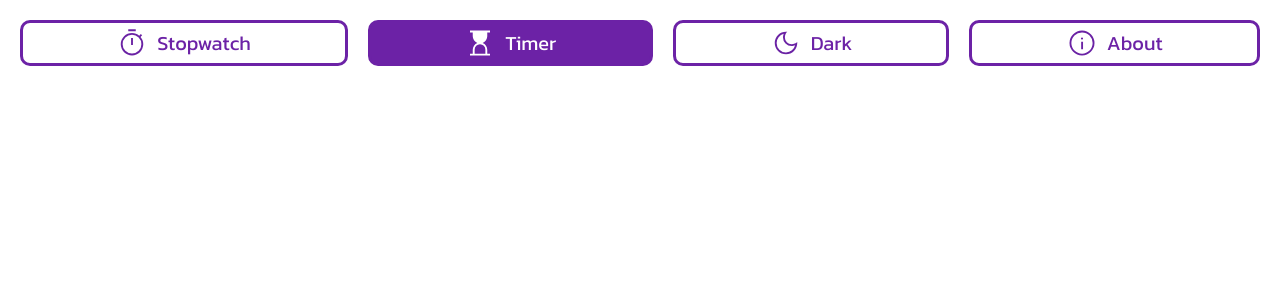
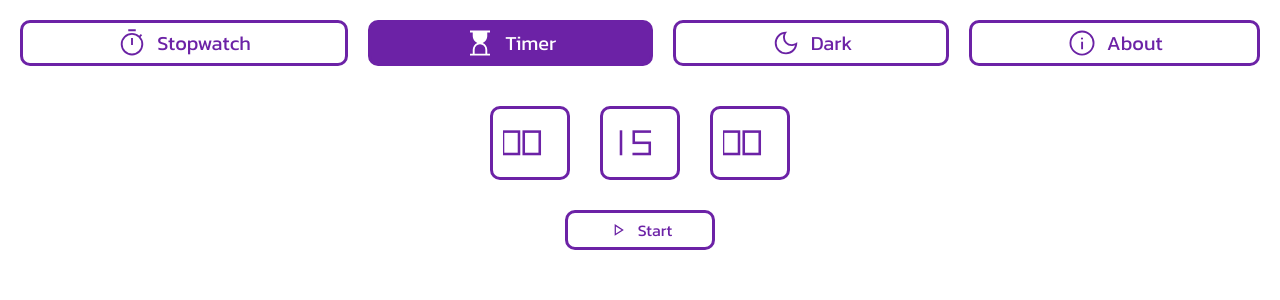
Before and after one commit to Diaa-E/stopwatch, a React (Vite) app: page / in a window 1280 px wide. Both pictures are taken after a click on the tab "Timer". Shown: the top 300 px of the page. Built offline with nearby package versions, Linux system fonts and the light colour scheme.

Commit message:
Add timer setter styles

```diff
--- a/src/App.jsx
+++ b/src/App.jsx
@@ -8,6 +8,7 @@ import { tabs } from './tabs';
 import Stopwatch from './components/Stopwatch';
 import { v4 as generateId } from 'uuid';
 import LapsList from './components/LapsList';
+import Timer from './components/Timer';
 
 function App({useDarkMode}) {
 
@@ -15,6 +16,7 @@ function App({useDarkMode}) {
   const [darkMode, setDarkMode] = useState(useDarkMode);
   const [activeTab, setActiveTab] = useState(tabs.stopwatch);
   const [stopwatchTime, setStopwatchTime] = useState(0);
+  const [countdown, setCountdown] = useState(15 * 60);
   const [stopwatchPaused, setStopwatchPaused] = useState(true);
   const [laps, setLaps] = useState([]);
 
@@ -72,6 +74,12 @@ function App({useDarkMode}) {
           addLap={addLap}
         />
       }
+      {
+        activeTab === tabs.timer &&
+        <Timer
+          time={countdown}
+        />
+      }
     </div>
   )
 }
--- /dev/null
+++ b/src/components/Timer.jsx
@@ -0,0 +1,23 @@
+import "../styles/Timer.css";
+import { iconBarrel } from "../iconBarrel";
+import TimerSetter from "./TimerSetter";
+import Hourglass from "./Hourglass";
+import { useState } from "react";
+import { convertFromSeconds } from "../timeConverter";
+
+export default function Timer({time, paused})
+{
+    const [editMode, setEditMode] = useState(true);
+
+    return (
+        <div className="timer">
+        {
+            editMode &&
+            <TimerSetter
+                formattedTime={convertFromSeconds(time)}
+                onSubmit={() => {}}
+            />
+        }
+        </div>
+    )
+}
--- a/src/components/TimerSetter.jsx
+++ b/src/components/TimerSetter.jsx
@@ -1,6 +1,8 @@
+import "../styles/TimerSetter.css";
 import { useState } from "react";
 import RegularButton from "./RegularButton";
 import { convertToDoubleDigit } from "../timeConverter";
+import { iconBarrel } from "../iconBarrel";
 
 export default function TimerSetter({formattedTime, onSubmit})
 {
@@ -16,9 +18,10 @@ export default function TimerSetter({formattedTime, onSubmit})
     }
 
     return (
-        <form onSubmit={onSubmit} role="form" action="">
-            <div>
+        <form className="timer-setter-form" onSubmit={onSubmit} role="form" action="">
+            <div className="timer-setter">
                 <input
+                    className="timer-setter-field"
                     id="hours"
                     onChange={e => setHrs(e.target.value)}
                     onBlur={e => setHrs(correctValue(e, 99))}
@@ -28,6 +31,7 @@ export default function TimerSetter({formattedTime, onSubmit})
                     data-testid="hours"
                 />
                 <input
+                    className="timer-setter-field"
                     id="minutes"
                     onChange={e => setMins(e.target.value)}
                     onBlur={e => setMins(correctValue(e, 59))}
@@ -37,6 +41,7 @@ export default function TimerSetter({formattedTime, onSubmit})
                     data-testid="minutes"
                 />
                 <input
+                    className="timer-setter-field"
                     id="seconds"
                     onChange={e => setSecs(e.target.value)}
                     onBlur={e => setSecs(correctValue(e, 59))}
@@ -45,14 +50,14 @@ export default function TimerSetter({formattedTime, onSubmit})
                     value={secs}
                     data-testid="seconds"
                 />
+            </div>
                 <RegularButton
                     text={"Start"}
-                    iconPath={""}
+                    iconPath={iconBarrel.start}
                     danger={false}
                     onClick={() => {}}
                     type="submit"
                 />
-            </div>
         </form>
     )
 }
--- /dev/null
+++ b/src/styles/Timer.css
@@ -0,0 +1,4 @@
+.timer{
+    display: grid;
+    grid-auto-rows: min-content;
+}
--- /dev/null
+++ b/src/styles/TimerSetter.css
@@ -0,0 +1,36 @@
+.timer-setter{
+    display: flex;
+    gap: 30px;
+    place-items: center;
+    place-content: center;
+}
+
+.timer-setter-form{
+    display: flex;
+    flex-direction: column;
+    place-items: center;
+    gap: 30px;
+}
+
+.timer-setter-field{
+    font-family: minim;
+    padding: 10px;
+    background-color: var(--bg);
+    color: var(--accent);
+    font-size: 32px;
+    border: solid var(--accent) 3px;
+    border-radius: 10px;
+    width: 80px;
+    cursor: text;
+}
+
+/*Remove input arrows*/
+input::-webkit-outer-spin-button,
+input::-webkit-inner-spin-button {
+  -webkit-appearance: none;
+  margin: 0;
+}
+
+input[type=number] {
+    -moz-appearance: textfield;
+}
```
